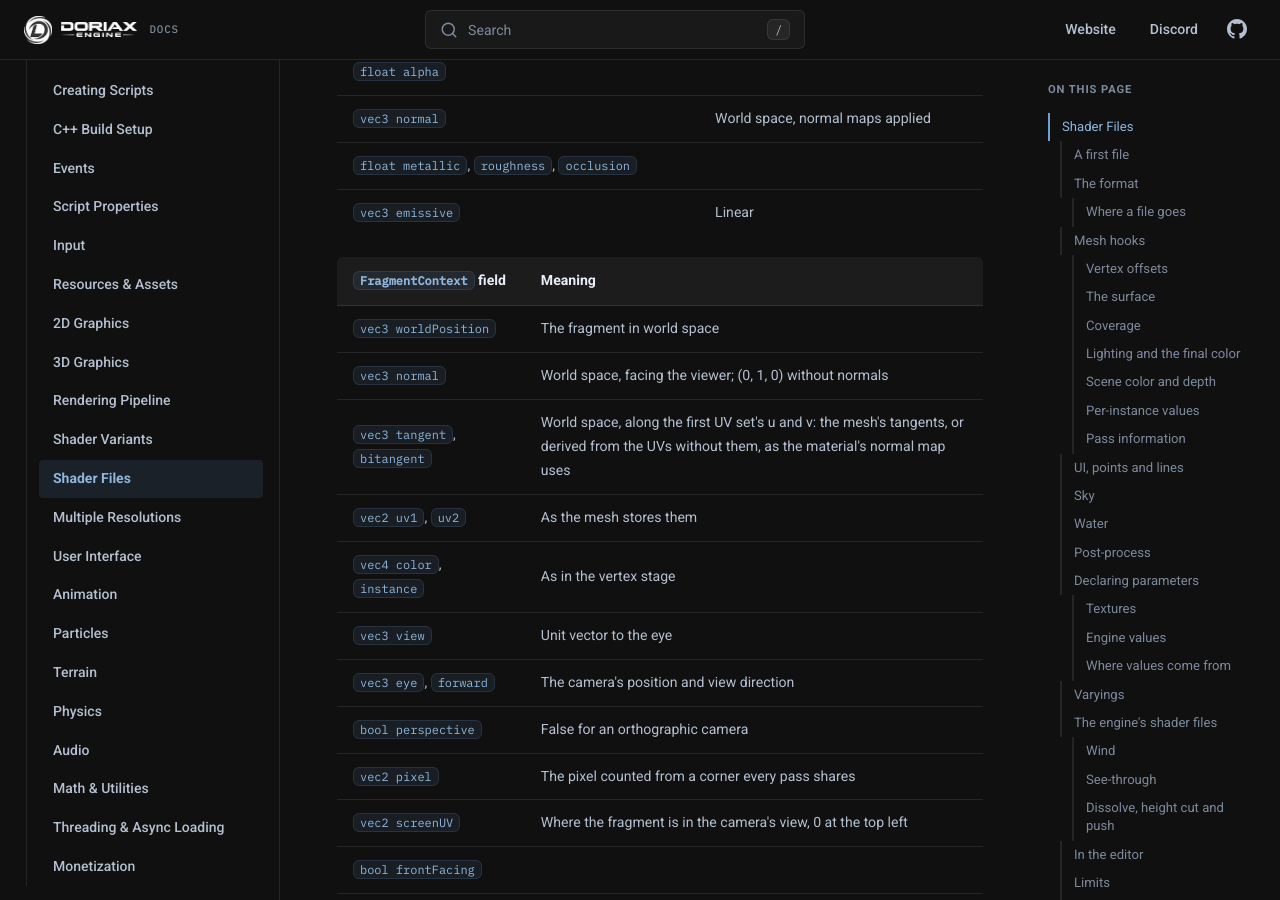
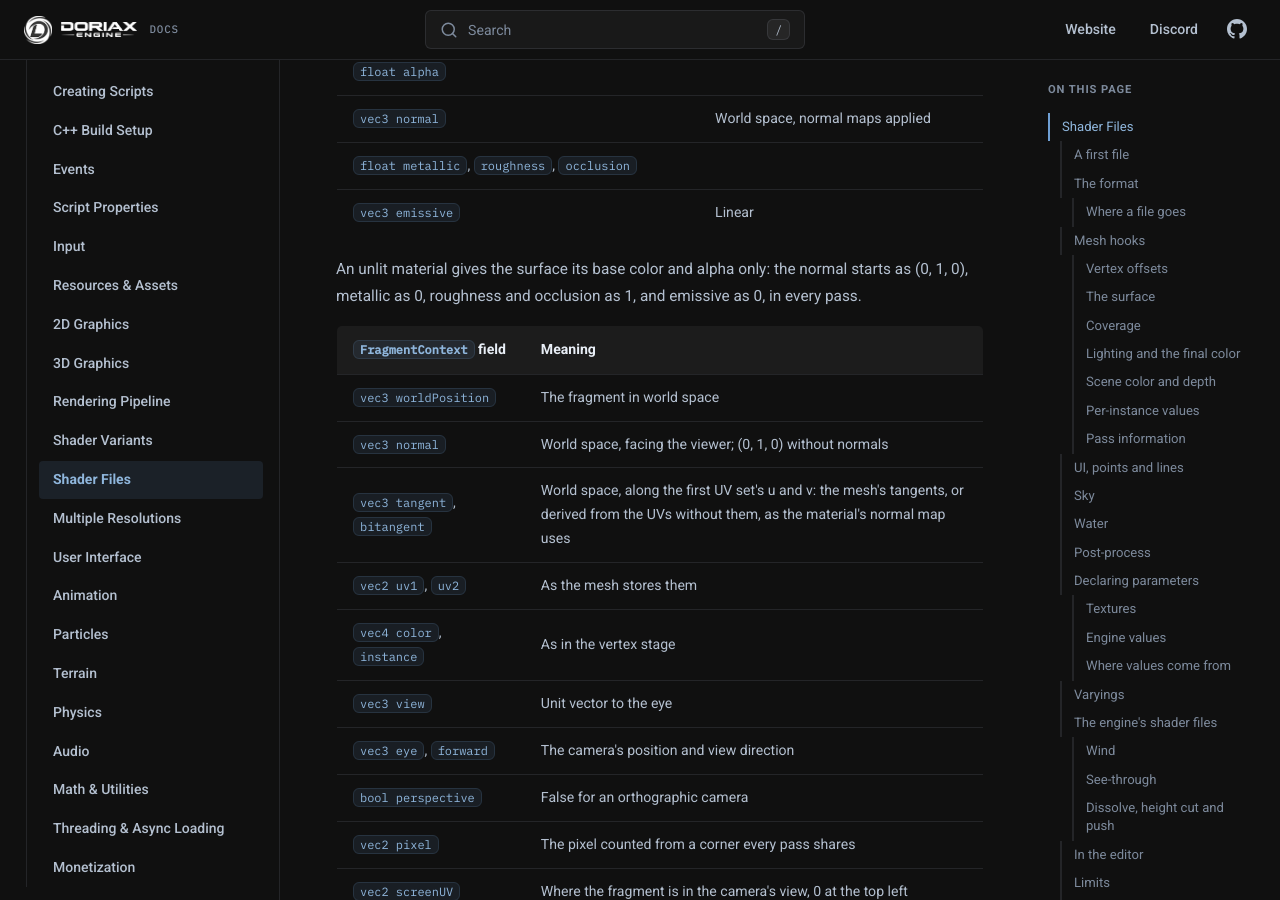
Before and after one commit to doriaxengine/doriax-docs, an MkDocs documentation site: the page built from docs/manual/shader-files.md, in a window 1280 px wide and 900 px high, scrolled down 4524 px. Built offline with MkDocs 1.6.1, drawn with Linux system fonts in a browser that asks for light colours; comment, search, counter and statistics services are not loaded.

Commit message:
What an unlit surface starts from

```diff
--- a/docs/manual/shader-files.md
+++ b/docs/manual/shader-files.md
@@ -131,6 +131,9 @@ normal and roughness.
 | `vec3 normal` | World space, normal maps applied |
 | `float metallic`, `roughness`, `occlusion` | |
 | `vec3 emissive` | Linear |
+
+An unlit material gives the surface its base color and alpha only: the normal starts as
+(0, 1, 0), metallic as 0, roughness and occlusion as 1, and emissive as 0, in every pass.
 
 | `FragmentContext` field | Meaning |
 | --- | --- |
```
